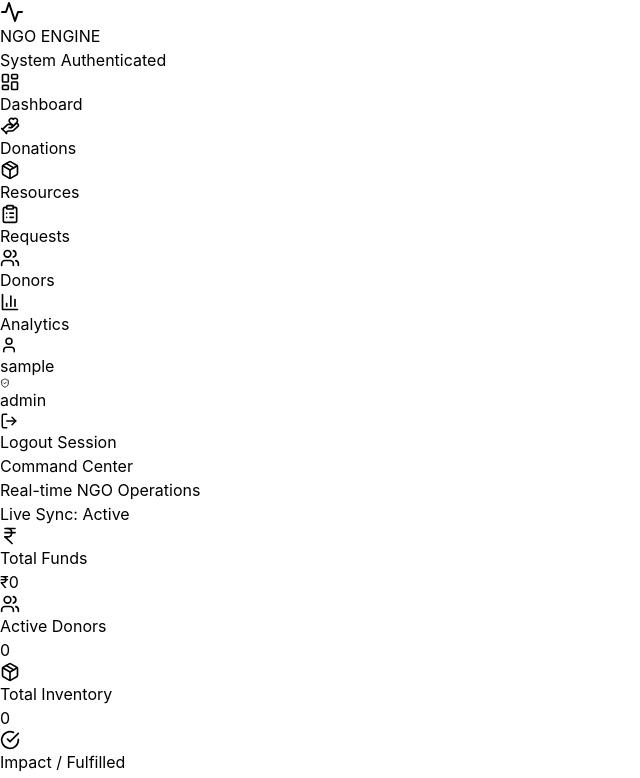
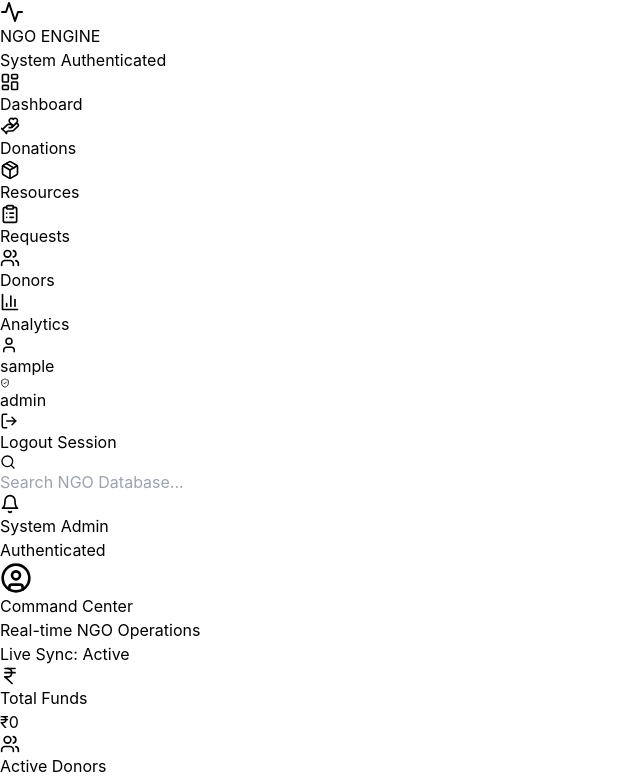
Before and after one commit to prathameshmittal0205-beep/ngo_inv, a React app in the folder frontend/: page / in a window 1280 px wide. Shown: the top 778 px of the page, without its empty margins (0-640 px from the left). Built offline with nearby package versions, Linux system fonts and the light colour scheme; no server answers; sample sign-in values are in the browser's storage; the HTML template or start-up script is replaced by a standard one.

Commit message:
Changed basic files

```diff
--- a/frontend/src/App.jsx
+++ b/frontend/src/App.jsx
@@ -1,30 +1,57 @@
 import React from 'react';
 import { BrowserRouter as Router, Routes, Route, Navigate } from 'react-router-dom';
+import { Search, Bell, UserCircle } from 'lucide-react';
 
-// --- IMPORT YOUR PAGES ---
-import Dashboard from './pages/Dashboard.jsx';
-import Donations from './pages/Donations.jsx';
-import Resources from './pages/Resources.jsx';
-import Requests from './pages/Requests.jsx';
-import Analytics from './pages/Analytics.jsx';
-import Donors from './pages/Donors.jsx';
-import Login from './pages/Login.jsx';
-import Sidebar from './components/Sidebar.jsx';
+// --- IMPORT COMPONENTS & PAGES ---
+import Sidebar from './components/Sidebar';
+import DashboardContent from './pages/Dashboard';
+import Resources from './pages/Resources';
+import Donors from './pages/Donors';
+import Donations from './pages/Donations';
+import Requests from './pages/Requests';
+import Analytics from './pages/Analytics';
+import Login from './pages/Login';
 
-// --- 🛡️ PROTECTED ROUTE COMPONENT ---
-// This acts as the gatekeeper. No token = No access.
+// --- 🛡️ PROTECTED ROUTE GATEKEEPER ---
 const ProtectedRoute = ({ children }) => {
+  // We check for the token stored during login
   const token = localStorage.getItem('token');
 
   if (!token) {
-    // Redirect to login if not authenticated
+    // If no token exists, force user to login page
     return <Navigate to="/login" replace />;
   }
 
   return (
-    <div className="flex bg-[#f8fafc] min-h-screen">
+    <div className="flex min-h-screen bg-[#F8FAFC]">
+      {/* Sidebar stays fixed on the left */}
       <Sidebar />
-      <div className="flex-1 ml-64 overflow-y-auto">
+
+      <div className="flex-1 ml-64 flex flex-col">
+        {/* Persistent Header for all protected pages */}
+        <header className="h-20 bg-white/70 backdrop-blur-md border-b border-slate-100 flex items-center justify-between px-10 sticky top-0 z-10">
+          <div className="flex items-center bg-slate-100 px-5 py-2.5 rounded-2xl w-96">
+            <Search size={16} className="text-slate-400" />
+            <input
+              type="text"
+              placeholder="Search NGO Database..."
+              className="bg-transparent border-none outline-none ml-3 text-xs font-bold w-full text-slate-700"
+            />
+          </div>
+
+          <div className="flex items-center gap-6 pr-4">
+            <Bell size={20} className="text-slate-400" />
+            <div className="flex items-center gap-2">
+              <div className="text-right">
+                <p className="text-[10px] font-black uppercase text-slate-900 leading-none">System Admin</p>
+                <p className="text-[8px] font-bold uppercase text-green-500 tracking-tighter">Authenticated</p>
+              </div>
+              <UserCircle size={32} className="text-slate-200" />
+            </div>
+          </div>
+        </header>
+
+        {/* This is where Dashboard, Resources, etc. will render */}
         {children}
       </div>
     </div>
@@ -33,68 +60,54 @@ const ProtectedRoute = ({ children }) => {
 
 function App() {
   return (
-    <Router>
+    <Router
+      future={{
+        v7_startTransition: true,
+        v7_relativeSplatPath: true
+      }}
+    >
       <Routes>
-        {/* PUBLIC ROUTE */}
+        {/* PUBLIC ROUTE: Accessible without a token */}
         <Route path="/login" element={<Login />} />
 
-        {/* PROTECTED ROUTES */}
-        {/* We wrap every private page in the ProtectedRoute component */}
-        <Route
-          path="/"
-          element={
+        {/* PROTECTED ROUTES: All wrapped in the gatekeeper */}
+        <Route path="/" element={
           <ProtectedRoute>
-              <Dashboard />
+            <DashboardContent />
           </ProtectedRoute>
-          }
-        />
+        } />
 
-        <Route
-          path="/donations"
-          element={
+        <Route path="/resources" element={
+          <ProtectedRoute>
+            <Resources />
+          </ProtectedRoute>
+        } />
+
+        <Route path="/donors" element={
+          <ProtectedRoute>
+            <Donors />
+          </ProtectedRoute>
+        } />
+
+        <Route path="/donations" element={
           <ProtectedRoute>
             <Donations />
           </ProtectedRoute>
-          }
-        />
+        } />
 
-        <Route
-          path="/resources"
-          element={
-            <ProtectedRoute>
-              <Resources />
-            </ProtectedRoute>
-          }
-        />
-
-        <Route
-          path="/requests"
-          element={
+        <Route path="/requests" element={
           <ProtectedRoute>
             <Requests />
           </ProtectedRoute>
-          }
-        />
+        } />
 
-        <Route
-          path="/donors"
-          element={
-            <ProtectedRoute>
-              <Donors />
-            </ProtectedRoute>
-          }
-        />
-
-        <Route
-          path="/analytics"
-          element={
+        <Route path="/analytics" element={
           <ProtectedRoute>
             <Analytics />
           </ProtectedRoute>
-          }
-        />
+        } />
 
-        {/* CATCH-ALL: Redirect any unknown path to Dashboard */}
+        {/* CATCH-ALL: Redirect any typos or old links to the Dashboard */}
         <Route path="*" element={<Navigate to="/" replace />} />
       </Routes>
     </Router>
--- a/frontend/src/api.js
+++ b/frontend/src/api.js
@@ -1,6 +1,7 @@
 import axios from 'axios';
 
-const API = axios.create({ baseURL: 'https://ngo-inv.onrender.com/api' });
+// --- CHANGE THIS LINE FOR LOCALHOST ---
+const API = axios.create({ baseURL: 'http://localhost:5000/api' });
 
 // --- INTERCEPTOR: ATTACH TOKEN AUTOMATICALLY ---
 API.interceptors.request.use((config) => {
@@ -36,6 +37,6 @@ export const updateRequest = (id, data) => API.patch(`/requests/${id}/fulfill`,
 // --- ANALYTICS & TOP DONORS ---
 export const getStats = () => API.get('/stats');
 export const getDistribution = () => API.get('/distribution');
-export const getTopDonors = () => API.get('/stats/top-donors'); // Added this
+export const getTopDonors = () => API.get('/stats/top-donors');
 
 export default API;
--- a/frontend/src/pages/Donations.jsx
+++ b/frontend/src/pages/Donations.jsx
@@ -30,7 +30,6 @@ const Donations = () => {
     try {
       setLoading(true);
       const [donRes, donorRes] = await Promise.all([getDonations(), getDonors()]);
-      // Debug: console.log("Raw Donations:", donRes.data);
       setDonations(donRes.data || []);
       setDonors(donorRes.data || []);
     } catch (err) {
@@ -56,6 +55,21 @@ const Donations = () => {
     }
   };
 
+  // --- NEW DELETE HANDLER ---
+  const handleDelete = async (id) => {
+    if (window.confirm("CRITICAL: Purging this record will also deduct its quantity from the Global Vault. Proceed?")) {
+      try {
+        await deleteDonation(id);
+        // Optimistic UI update or reload
+        setDonations(prev => prev.filter(item => item._id !== id));
+        alert("Ledger entry purged successfully.");
+      } catch (err) {
+        console.error("Delete error:", err);
+        alert("Failed to purge entry. Check console for details.");
+      }
+    }
+  };
+
   const generateReceipt = (d) => {
     try {
       const doc = new jsPDF();
@@ -67,7 +81,6 @@ const Donations = () => {
 
       doc.setTextColor(0, 0, 0);
       doc.setFontSize(12);
-      // Hybrid logic for PDF too
       const donorName = typeof d.donor === 'object' ? d.donor?.name : (d.donor || 'Anonymous');
 
       doc.text(`Receipt ID: ${d._id?.toUpperCase() || "N/A"}`, 20, 60);
@@ -109,6 +122,7 @@ const Donations = () => {
 
   return (
     <div className="p-10 max-w-7xl mx-auto min-h-screen">
+      {/* Header Section */}
       <div className="flex flex-col md:flex-row justify-between items-start gap-6 mb-12">
         <div>
           <h1 className="text-5xl font-black text-[#0f172a] uppercase tracking-tighter italic flex items-center gap-3">
@@ -129,6 +143,7 @@ const Donations = () => {
         </div>
       </div>
 
+      {/* Search Bar */}
       <div className="relative mb-10">
         <Search className="absolute left-5 top-1/2 -translate-y-1/2 text-slate-400" size={18} />
         <input
@@ -138,6 +153,7 @@ const Donations = () => {
         />
       </div>
 
+      {/* Donation Cards */}
       <div className="grid grid-cols-1 gap-5">
         {donations
           .filter(d => {
@@ -145,7 +161,6 @@ const Donations = () => {
             return dName?.toLowerCase().includes(searchTerm) || d.item?.toLowerCase().includes(searchTerm);
           })
           .map(d => {
-            // HYBRID NAME LOGIC: Works for both Object and String
             const displayDonorName = typeof d.donor === 'object' ? d.donor?.name : (d.donor || 'Anonymous');
 
             return (
@@ -172,8 +187,14 @@ const Donations = () => {
                   <button onClick={() => generateReceipt(d)} className="p-3 bg-slate-50 text-slate-400 hover:text-blue-600 rounded-xl transition-all">
                     <FileText size={20} />
                   </button>
+
+                  {/* Updated Admin Delete Logic */}
                   {userRole === 'admin' && (
-                    <button onClick={() => deleteDonation(d._id).then(loadData)} className="p-3 text-slate-100 hover:text-red-500 rounded-xl transition-all">
+                    <button
+                      onClick={() => handleDelete(d._id)}
+                      className="p-3 text-slate-200 hover:text-red-500 rounded-xl transition-all"
+                      title="Purge Record"
+                    >
                         <Trash2 size={20} />
                     </button>
                   )}
@@ -183,6 +204,7 @@ const Donations = () => {
           })}
       </div>
 
+      {/* Form Modal remains unchanged... */}
       {showForm && (
         <div className="fixed inset-0 bg-slate-900/60 backdrop-blur-md flex items-center justify-center z-50 p-6">
           <div className="bg-white p-12 rounded-[3.5rem] w-full max-w-lg shadow-2xl relative border border-white">
```
Also changed, not shown: frontend/package.json (line endings or trailing spaces), 2 other files (tests, documents, lock files or other folders). Lines whose indentation alone changed are shown as unchanged.
